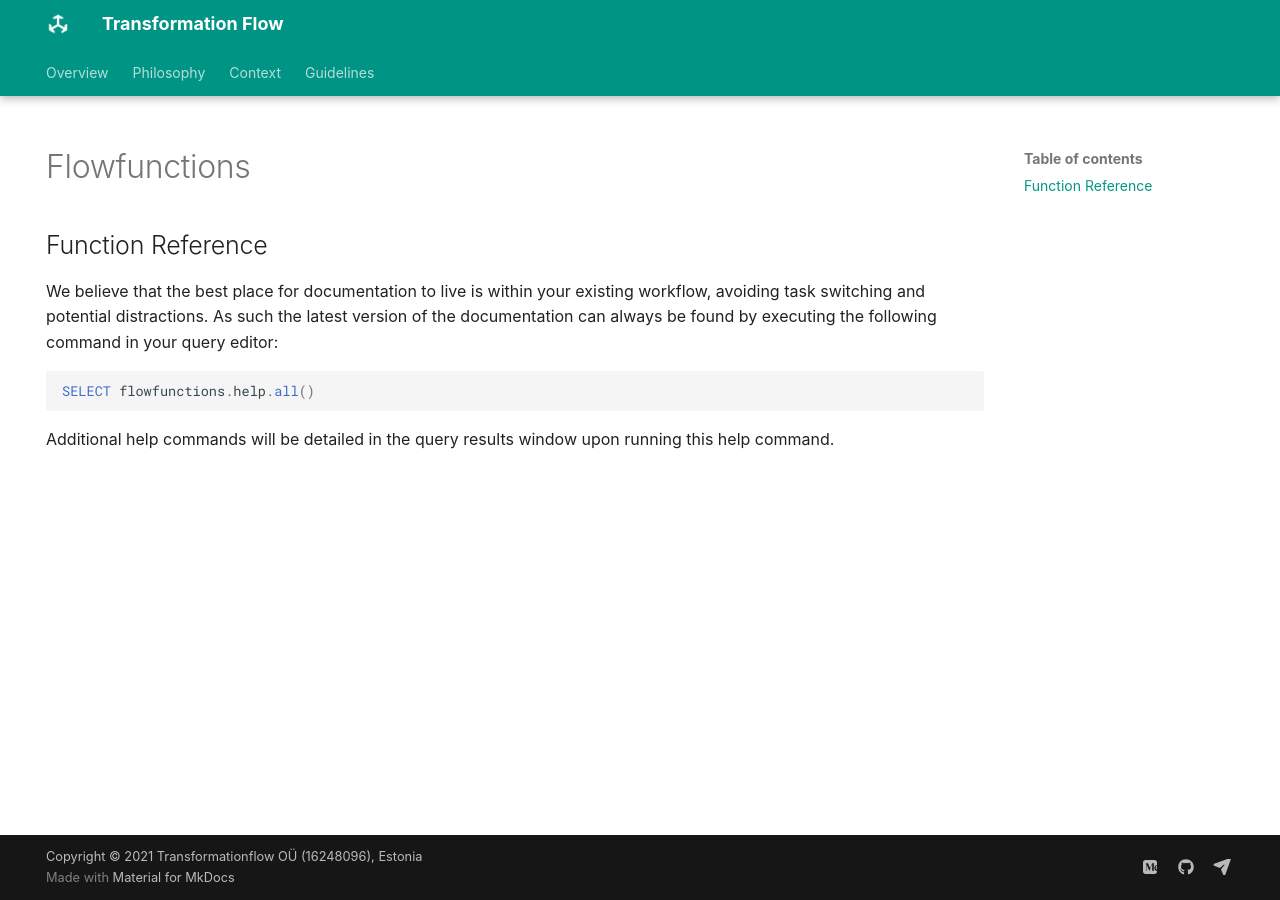
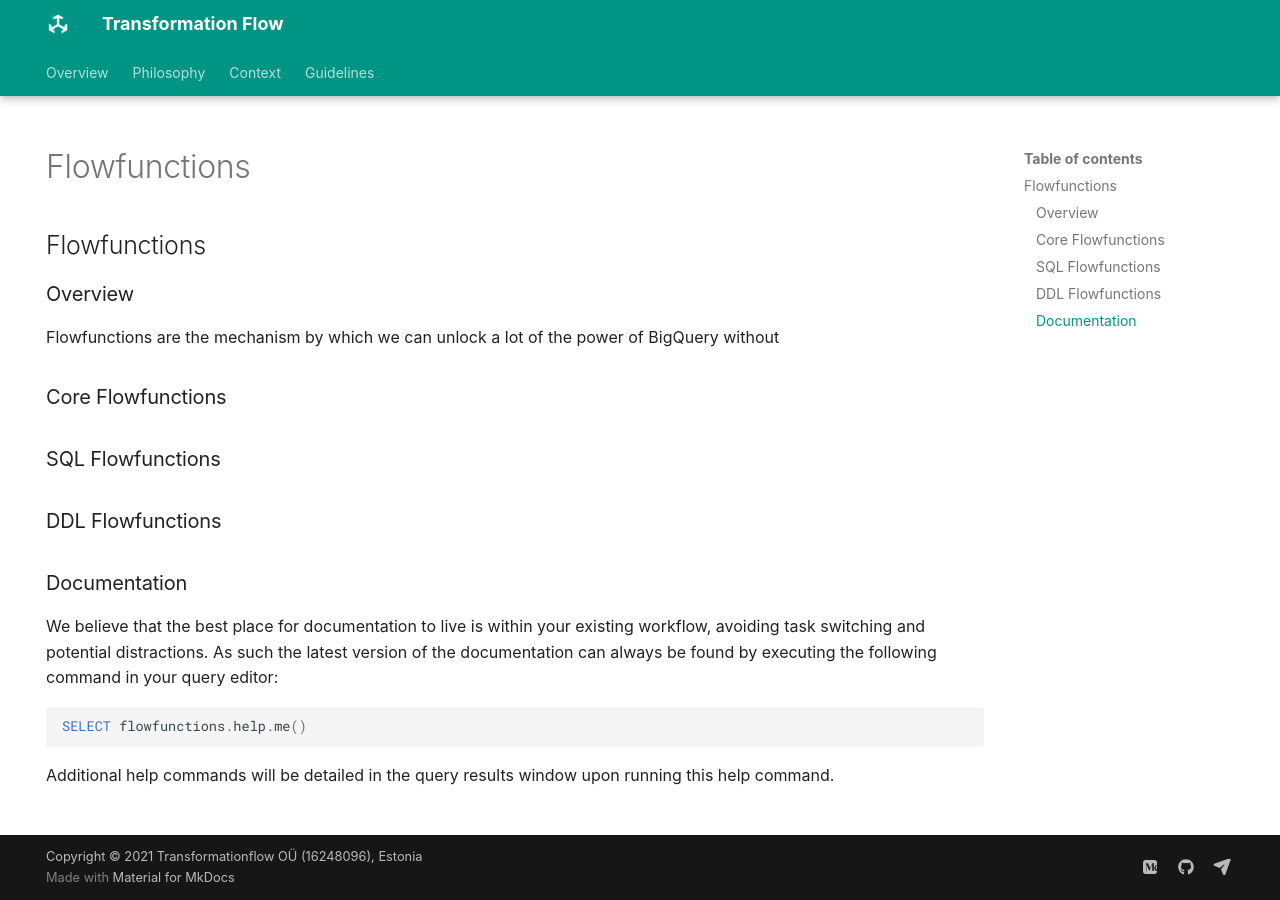
Before and after one commit to transformationflow/transformationflow.github.io, an MkDocs documentation site: the page built from docs/flowfunctions.md, in a window 1280 px wide. Built offline with MkDocs 1.6.1 and Material for MkDocs 9.7.7, drawn with Linux system fonts in a browser that asks for light colours; some web fonts are replaced; comment, search, counter and statistics services are not loaded.

Commit message:
Nacho review

````diff
--- a/docs/flowfunctions.md
+++ b/docs/flowfunctions.md
@@ -2,11 +2,30 @@
 hide:
   - navigation
 ---
-# Function Reference
+
+# Flowfunctions
+
+## Overview
+Flowfunctions are the mechanism by which we can unlock a lot of the power of BigQuery without
+
+
+
+
+## Core Flowfunctions
+
+
+## SQL Flowfunctions
+
+
+## DDL Flowfunctions
+
+
+
+## Documentation
 We believe that the best place for documentation to live is within your existing workflow, avoiding task switching and potential distractions.  As such the latest version of the documentation can always be found by executing the following command in your query editor:
 
 ```sql
-SELECT flowfunctions.help.all()
+SELECT flowfunctions.help.me()
 ```
 
 Additional help commands will be detailed in the query results window upon running this help command.
````
Also changed, not shown: docs/how-we-work.md (+20 -0 lines).
